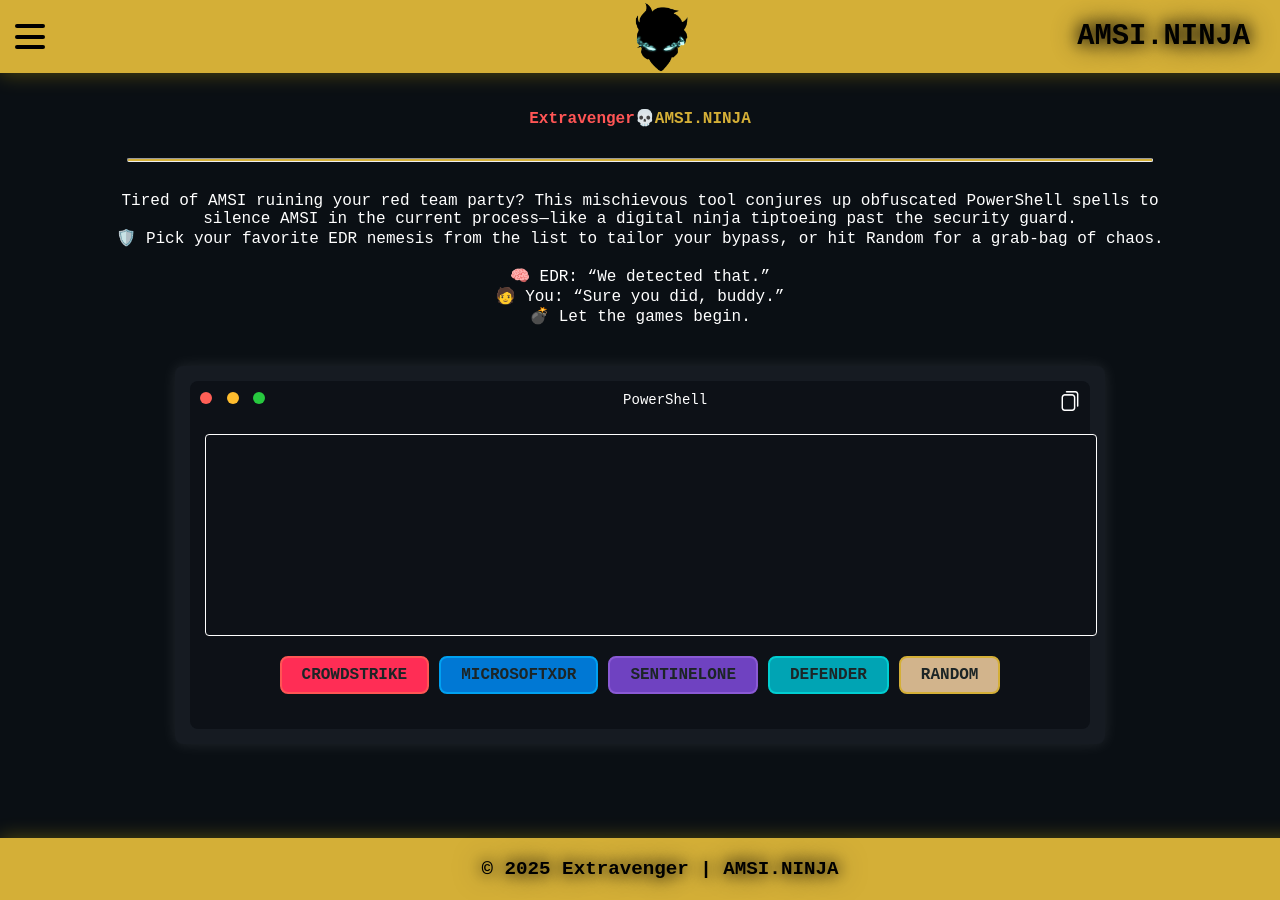
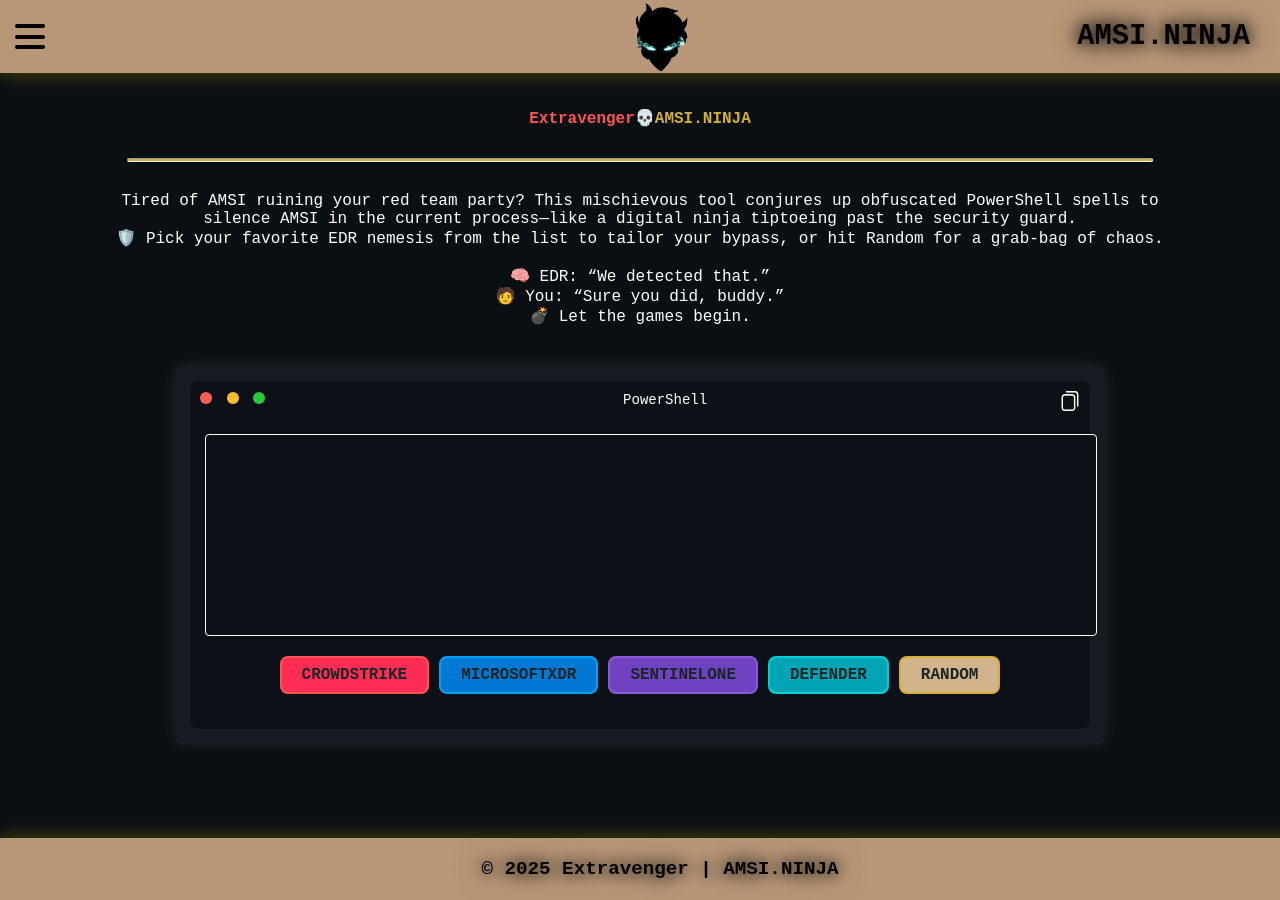
Before and after one commit to Extravenger/extravenger.github.io, a Jekyll site: the page amsininja/index.html, which Jekyll copies as it is, in a window 1280 px wide. Built offline with Jekyll 4.4.1, drawn with Linux system fonts in a browser that asks for light colours.

Commit message:
Update style.css

```diff
--- a/amsininja/css/style.css
+++ b/amsininja/css/style.css
@@ -12,7 +12,7 @@
     display: flex;
     justify-content: flex-end;
     align-items: center;
-    background: #D4AF37;
+    background: #B89778; /* Updated gold color */
     padding: 20px;
     box-shadow: 0 0 20px rgba(255, 215, 0, 0.3);
     position: fixed;
@@ -469,7 +469,7 @@
     display: flex;
     justify-content: center;
     align-items: center;
-    background: #D4AF37;
+    background: #B89778; /* Updated gold color */
     padding: 20px;
     box-shadow: 0 0 20px rgba(255, 215, 0, 0.3);
     position: fixed;
```
